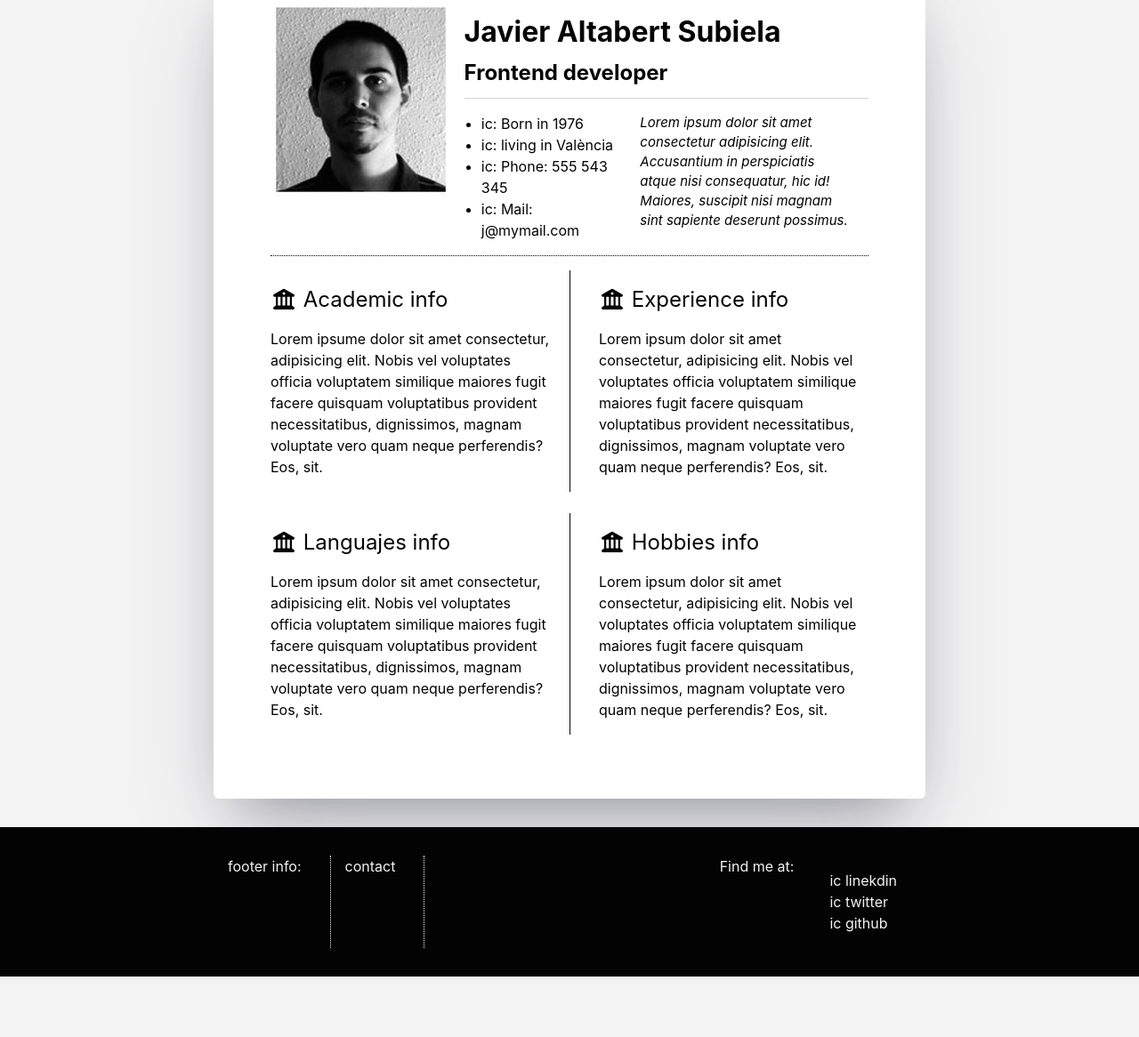
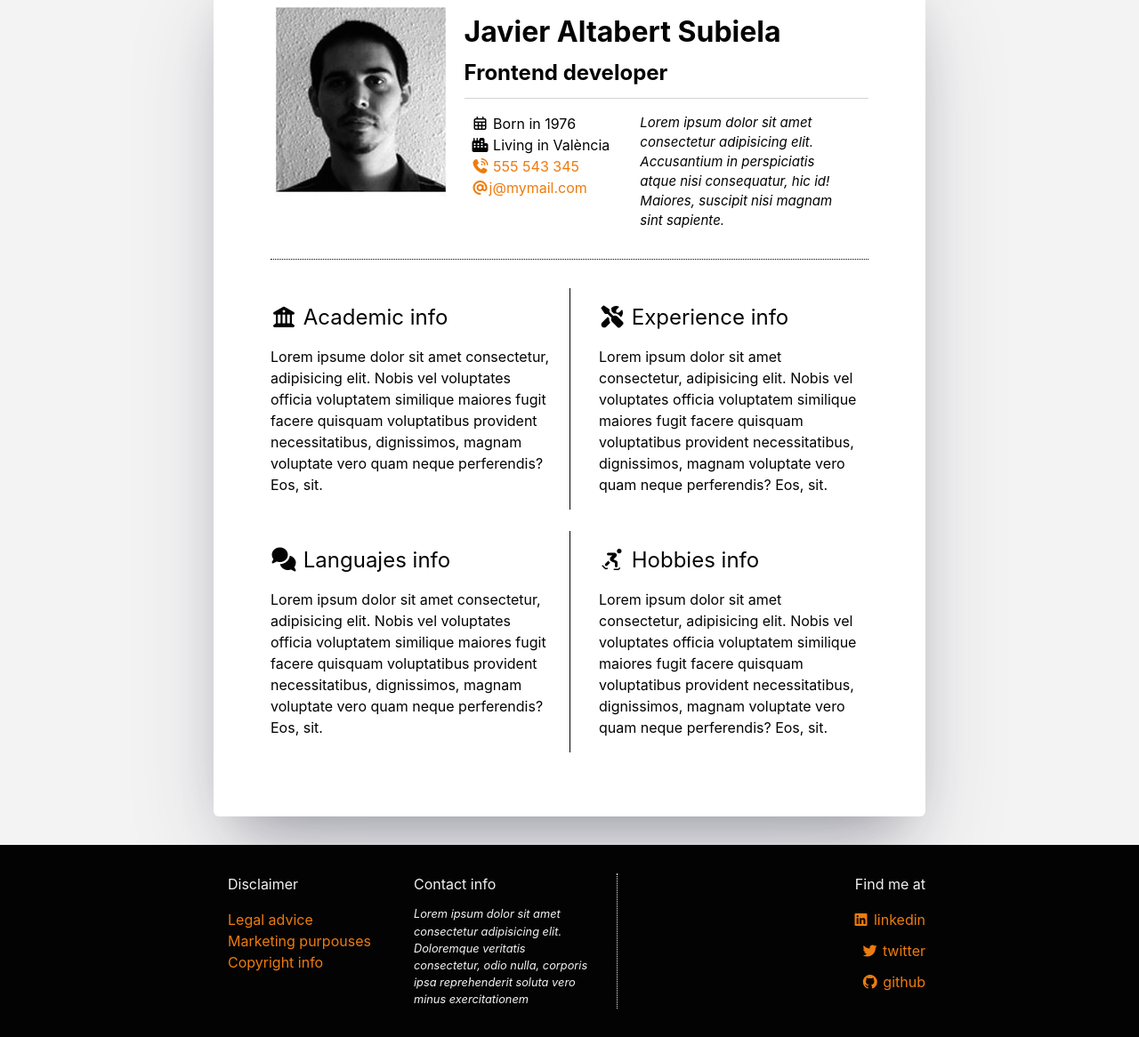
Before and after one commit to jaabert/uochtml2-cv, a website built with Parcel: page src/index.html in a window 1280 px wide. Shown: the part 77-1243 px from the top of the page at 89% size. Before the commit the page ends 1175 px from the top, so only its background shows below. Built offline with nearby package versions, Linux system fonts and the light colour scheme.

Commit message:
Add desktop layout and HTML partials

```diff
--- a/src/assets/scripts/main.js
+++ b/src/assets/scripts/main.js
@@ -9,8 +9,3 @@
 /**
  * Write any other JavaScript below
  */
-
-+( function() {
-  const university = "UOC";
-  console.log(`Hello, ${university}!`);
-} )();
--- a/src/assets/styles/_variables.scss
+++ b/src/assets/styles/_variables.scss
@@ -1,10 +1,16 @@
 @use "sass:color";
 
+/** TYPOGRAPHIC FONTS **/
 $font-family-sans-serif: -apple-system, BlinkMacSystemFont, "Segoe UI", "Helvetica Neue", Arial, sans-serif, "Apple Color Emoji", "Segoe UI Emoji", "Segoe UI Symbol";
 $font-family-serif: "Georgia", "Times New Roman", serif;
 
+/** COLORS PALETTE **/
 $color__primary: #030303;
 $color__bright: #f3f3f3;
 $color__bg: color.scale($color__primary, $lightness: 70%);
 $color__bg__light: #f3f3f3;
+$color__link: #ee7b0f;
+$color__link--active: #fa9a40;
+
+/** RWD BREAKPOINTS **/
 $mqMinWidth: 420px;
--- /dev/null
+++ b/src/assets/styles/layouts/_area.scss
@@ -0,0 +1,25 @@
+
+.box {
+    flex: 0 1 50%;
+    margin-bottom: 1.5rem;
+
+    &:nth-child(odd) {
+        padding-right: 1rem;
+    }
+
+    &:nth-child(even) {
+        padding-left: 2rem;
+        border-left: 1px solid $color__primary;
+    }
+
+    &_title {
+        font-family: $font-family-sans-serif;
+        font-size: 20px;
+        font-weight: 400;
+        color: $color__primary;
+
+        @media (min-width: $mqMinWidth) {
+          font-size: 24px;
+        }
+      }
+}
--- a/src/assets/styles/layouts/_footer.scss
+++ b/src/assets/styles/layouts/_footer.scss
@@ -1,4 +1,4 @@
-.cv_footer {
+.footer {
     margin-top: 2rem;
     background-color: $color__primary;
     color: $color__bright;
@@ -10,21 +10,35 @@
     }
 
     &_box {
+        max-width: 245px;
         padding-right: 2rem;
         padding-left: 1rem;
         /*some sass shit transparency... */
         border-right: 1px dotted $color__bright;
 
+        &:first-child {
+            border-right: none;
+        }
+
         &:last-child {
-            display: flex;
-            justify-content: flex-end;
             flex-grow: 1;
+            max-width: none;
+            padding: 0;
+            border-right: none;
+            text-align: right;
+        }
+
+        ul {
             padding-left: 0;
-            border-right: none;
         }
 
         ul > li {
             list-style-type: none;
         }
     }
+
+    &__item {
+        margin-bottom:10px;
+        border-bottom: 1px dotted $color__primary;
+    }
 }
--- a/src/assets/styles/layouts/_frame.scss
+++ b/src/assets/styles/layouts/_frame.scss
@@ -1,16 +1,6 @@
 
 .cv {
 
-  &_title {
-    font-family: $font-family-sans-serif;
-    font-size: 20px;
-    font-weight: 400;
-    color: $color__primary;
-
-    @media (min-width: $mqMinWidth) {
-      font-size: 24px;
-    }
-  }
 
   &_frame {
     display: flex;
@@ -31,24 +21,9 @@
     box-shadow: rgba(50, 50, 93, 0.25) 0px 50px 100px -20px, rgba(0, 0, 0, 0.3) 0px 30px 60px -30px;
   }
 
-  &_area {
-    display: flex;
-    flex-wrap: wrap;
-  }
 
-  &_box {
-    flex: 0 1 50%;
-    margin-bottom: 1.5rem;
 
-    &:nth-child(odd) {
-      padding-right: 1rem;
-    }
 
-    &:nth-child(even) {
-      padding-left: 2rem;
-      border-left: 1px solid $color__primary;
-    }
-  }
 
   &_header {
     margin-bottom: 1rem;
--- /dev/null
+++ b/src/assets/styles/layouts/_header.scss
@@ -0,0 +1,53 @@
+.header {
+    margin-bottom: 2rem;
+    padding-bottom: 1rem;
+    border-bottom: 1px dotted $color__primary;
+
+    &_persona {
+        display: flex;
+        flex: 0 1 70%;
+        flex-wrap: wrap;
+        padding-left: 1rem;
+
+        &_name {
+            flex: 0 1 100%;
+            margin-bottom: 0;
+            padding-bottom: 1rem;
+            border-bottom: 1px solid lightgrey;
+
+            > h2 {
+            margin-bottom: 0;
+            }
+        }
+
+        &_contact {
+            flex: 0 1 40%;
+            padding-left: .5rem;
+
+            & > ul {
+                padding-left: 0;
+                list-style-type: none;
+            }
+        }
+
+        &_quote {
+            flex: 0 1 60%;
+
+            & > cite {
+            display: block;
+            padding: 1rem;
+            font-size: 15px;
+            line-height: 22px;
+            }
+        }
+    }
+
+    &_picture {
+        flex: 0 1 30%;
+        max-width: 300px;
+    }
+
+    &_photo {
+        width: 100%;
+    }
+}
--- a/src/assets/styles/layouts/_item.scss
+++ /dev/null
@@ -1,3 +0,0 @@
-.cv_item {
-    background-color: pink;
-}
--- a/src/assets/styles/main.scss
+++ b/src/assets/styles/main.scss
@@ -28,8 +28,9 @@
 @import "utils/init";
 @import "utils/tools";
 @import "layouts/frame";
+@import "layouts/header";
+@import "layouts/area";
 @import "layouts/footer";
-@import "layouts/item";
 
 /**
  * Do NOT include anything else in this file!
--- a/src/assets/styles/utils/_init.scss
+++ b/src/assets/styles/utils/_init.scss
@@ -2,11 +2,28 @@
 RESET RULES
 */
 * {
-    box-sizing: border-box;
+    box-sizing: border-box
   }
 /*
 GENERIC ELEMENTS
 */
   body {
-    margin: 0;
+    margin: 0
   }
+
+  a {
+    text-decoration: none;
+    color: $color__link;
+
+    &:hover,
+    &:active,
+    &:focus {
+      color: $color__link--active
+    }
+  }
+
+  address {
+    font-size: .8rem;
+    line-height: 1.2rem;
+    padding-top: .8rem;
+  }
--- a/src/assets/styles/utils/_tools.scss
+++ b/src/assets/styles/utils/_tools.scss
@@ -1,3 +1,8 @@
+.area {
+  display: flex;
+  flex-wrap: wrap;
+}
+
 .container {
     max-width: 90%;
     margin: 0 auto;
--- a/src/index.html
+++ b/src/index.html
@@ -9,62 +9,8 @@
   </head>
   <body class="cv_frame">
     <main class="container cv_container">
-      <!--photo, ABOUT ME AND PERSONAL INFO-->
-      <header class="cv_header">
-        <div class="cv_area">
-          <picture class="cv_picture">
-            <source srcset="./assets/images/foto_cv.jpg?as=webp&width=350" type="image/webp" />
-            <img  class="cv_photo" src="./assets/images/foto_cv.jpg?width=350" alt="Javier Altabert photo" />
-          </picture>
-          <div class="cv_persona">
-            <div class="cv_persona_name">
-              <h1>Javier Altabert Subiela</h1>
-              <h2>Frontend developer</h2>
-            </div>
-            <div class="cv_persona_contact">
-              <ul>
-                <li>ic: Born in 1976</li>
-                <li>ic: living in València</li>
-                <li>ic: Phone: 555 543 345</li>
-                <li>ic: Mail: j@mymail.com</li>
-              </ul>
-            </div>
-            <div class="cv_persona_quote">
-              <cite>Lorem ipsum dolor sit amet consectetur adipisicing elit. Accusantium in perspiciatis atque nisi consequatur, hic id! Maiores, suscipit nisi magnam sint sapiente deserunt possimus.</cite>
-            </div>
-          </div>
-        </div>
-      </header>
-      <div class="cv_area">
-        <!--Academic INFO-->
-        <section class="cv_box">
-          <h2 class="cv_title"><i class="fas fa-university"></i>  Academic info</h2>
-          <p>
-            Lorem ipsume dolor sit amet consectetur, adipisicing elit. Nobis vel voluptates officia voluptatem similique maiores fugit facere quisquam voluptatibus provident necessitatibus, dignissimos, magnam voluptate vero quam neque perferendis? Eos, sit.
-          </p>
-        </section>
-        <!--Working experience INFO-->
-        <section class="cv_box">
-          <h2 class="cv_title"><i class="fas fa-university"></i>  Experience info</h2>
-          <p>
-            Lorem ipsum dolor sit amet consectetur, adipisicing elit. Nobis vel voluptates officia voluptatem similique maiores fugit facere quisquam voluptatibus provident necessitatibus, dignissimos, magnam voluptate vero quam neque perferendis? Eos, sit.
-          </p>
-        </section>
-        <!-- Languajes and skills-->
-        <section class="cv_box">
-          <h2 class="cv_title"><i class="fas fa-university"></i>  Languajes info</h2>
-          <p>
-            Lorem ipsum dolor sit amet consectetur, adipisicing elit. Nobis vel voluptates officia voluptatem similique maiores fugit facere quisquam voluptatibus provident necessitatibus, dignissimos, magnam voluptate vero quam neque perferendis? Eos, sit.
-          </p>
-        </section>
-        <!-- Hobbies and side projects-->
-        <section class="cv_box">
-          <h2 class="cv_title"><i class="fas fa-university"></i>  Hobbies info</h2>
-          <p>
-            Lorem ipsum dolor sit amet consectetur, adipisicing elit. Nobis vel voluptates officia voluptatem similique maiores fugit facere quisquam voluptatibus provident necessitatibus, dignissimos, magnam voluptate vero quam neque perferendis? Eos, sit.
-          </p>
-        </section>
-      </div>
+      <include src="./views/header.html"></include>
+      <include src="./views/area.html"></include>
     </main>
     <include src="./views/footer.html"></include>
     <script type="module" src="./assets/scripts/main.js"></script><!-- do not remove this line! -->
--- /dev/null
+++ b/src/views/area.html
@@ -0,0 +1,30 @@
+<div class="area">
+    <!--Academic INFO-->
+    <section class="box">
+      <h2 class="box_title"><i class="fas fa-university"></i>  Academic info</h2>
+      <p>
+        Lorem ipsume dolor sit amet consectetur, adipisicing elit. Nobis vel voluptates officia voluptatem similique maiores fugit facere quisquam voluptatibus provident necessitatibus, dignissimos, magnam voluptate vero quam neque perferendis? Eos, sit.
+      </p>
+    </section>
+    <!--Working experience INFO-->
+    <section class="box">
+      <h2 class="box_title"><i class="fa-solid fa-screwdriver-wrench"></i>  Experience info</h2>
+      <p>
+        Lorem ipsum dolor sit amet consectetur, adipisicing elit. Nobis vel voluptates officia voluptatem similique maiores fugit facere quisquam voluptatibus provident necessitatibus, dignissimos, magnam voluptate vero quam neque perferendis? Eos, sit.
+      </p>
+    </section>
+    <!-- Languajes and skills-->
+    <section class="box">
+      <h2 class="box_title"><i class="fa-solid fa-comments"></i>  Languajes info</h2>
+      <p>
+        Lorem ipsum dolor sit amet consectetur, adipisicing elit. Nobis vel voluptates officia voluptatem similique maiores fugit facere quisquam voluptatibus provident necessitatibus, dignissimos, magnam voluptate vero quam neque perferendis? Eos, sit.
+      </p>
+    </section>
+    <!-- Hobbies and side projects-->
+    <section class="box">
+      <h2 class="box_title"><i class="fa-solid fa-person-skating"></i>  Hobbies info</h2>
+      <p>
+        Lorem ipsum dolor sit amet consectetur, adipisicing elit. Nobis vel voluptates officia voluptatem similique maiores fugit facere quisquam voluptatibus provident necessitatibus, dignissimos, magnam voluptate vero quam neque perferendis? Eos, sit.
+      </p>
+    </section>
+  </div>
--- a/src/views/footer.html
+++ b/src/views/footer.html
@@ -1,19 +1,24 @@
-<footer class="cv_footer">
-    <div class="container cv_footer_container">
-        <div class="cv_footer_box">
-            footer info:
+<footer class="footer">
+    <div class="container footer_container">
+        <div class="footer_box">
+            Disclaimer
+            <ul>
+                <li><a target="blank" href="http://www.google.it">Legal advice</a></li>
+                <li><a target="blank" href="http://www.google.it">Marketing purpouses</a></li>
+                <li><a target="blank" href="http://www.google.it">Copyright info</a></li>
+            </ul>
         </div>
-        <div class="cv_footer_box">
-            contact
+        <div class="footer_box">
+            Contact info
+            <address>Lorem ipsum dolor sit amet consectetur adipisicing elit. Doloremque veritatis consectetur, odio nulla, corporis ipsa reprehenderit soluta vero minus exercitationem</address>
         </div>
-        <div class="cv_footer_box">
-         Find me at:
+        <div class="footer_box">
+         Find me at
          <ul>
-            <li>ic linekdin</li>
-            <li>ic twitter</li>
-            <li>ic github</li>
+            <li class="footer__item"><a target="_blank" href="http://wwww.google.es"><i class="fa-brands fa-linkedin"></i> linkedin</a></li>
+            <li class="footer__item"><a target="_blank" href="http://wwww.google.es"><i class="fa-brands fa-twitter"></i> twitter</a></li>
+            <li class="footer__item"><a target="_blank" href="http://wwww.google.es"><i class="fa-brands fa-github"></i> github</a></li>
          </ul>
         </div>
-
     </div>
 </footer>
--- /dev/null
+++ b/src/views/header.html
@@ -0,0 +1,25 @@
+<header class="header">
+    <div class="area">
+      <picture class="header_picture">
+        <source srcset="./assets/images/foto_cv.jpg?as=webp&width=350" type="image/webp" />
+        <img  class="header_photo" src="./assets/images/foto_cv.jpg?width=350" alt="Javier Altabert photo" />
+      </picture>
+      <div class="header_persona">
+        <div class="header_persona_name">
+          <h1>Javier Altabert Subiela</h1>
+          <h2>Frontend developer</h2>
+        </div>
+        <div class="header_persona_contact">
+          <ul>
+            <li><i class="fa-regular fa-calendar-days"></i> Born in 1976</li>
+            <li> <i class="fa-solid fa-city"></i> Living in València</li>
+            <li><a href="tel:+555543567"><i class="fa-solid fa-phone-volume"></i> 555 543 345</a></li>
+            <li><a href="mailto:j@mymail.com"><i class="fa-solid fa-at"></i>j@mymail.com</a></li>
+          </ul>
+        </div>
+        <div class="header_persona_quote">
+          <cite>Lorem ipsum dolor sit amet consectetur adipisicing elit. Accusantium in perspiciatis atque nisi consequatur, hic id! Maiores, suscipit nisi magnam sint sapiente.</cite>
+        </div>
+      </div>
+    </div>
+  </header>
```
Also changed, not shown: package.json (+4 -4 lines).
